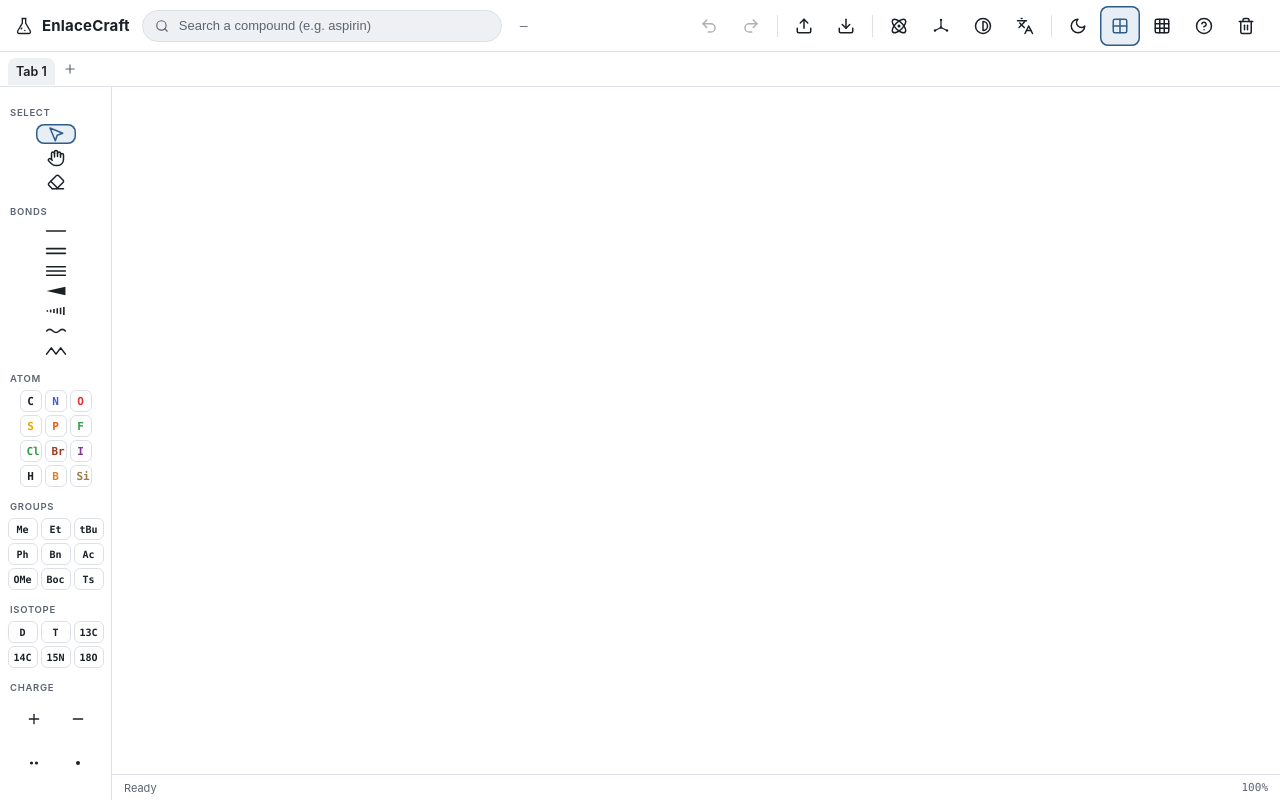
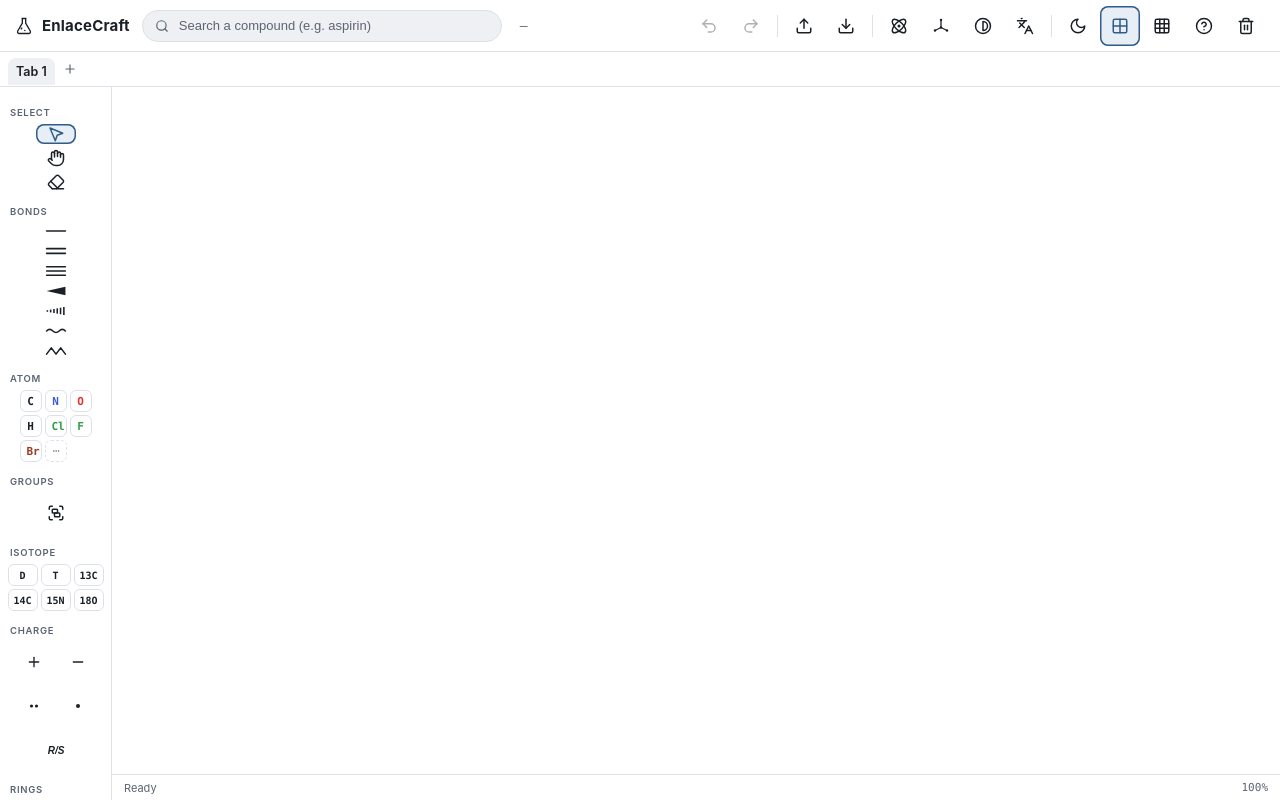
Before and after one commit to MycoPixel/enlacecraft, a React (Vite) app: page / in a window 1280 px wide. Built offline with nearby package versions, Linux system fonts and the light colour scheme.

Commit message:
improved position of groups when added, element picker shorted and can be expanded

```diff
--- a/src/components/Canvas/MoleculeCanvas.tsx
+++ b/src/components/Canvas/MoleculeCanvas.tsx
@@ -46,6 +46,7 @@ export const MoleculeCanvas = forwardRef<SVGSVGElement>(function MoleculeCanvas(
   const hoverPoint = useMoleculeStore((s) => s.hoverPoint);
   const ringTemplateId = useMoleculeStore((s) => s.ringTemplateId);
   const functionalGroupTemplateId = useMoleculeStore((s) => s.functionalGroupTemplateId);
+  const functionalGroupRotation = useMoleculeStore((s) => s.functionalGroupRotation);
 
   const svgRef = ref as React.RefObject<SVGSVGElement>;
   const { onPointerDown, onPointerMove, onPointerUp, onWheel, onDoubleClick, onPointerLeave, onRotateHandleDown } = useCanvasInteractions(svgRef);
@@ -79,7 +80,7 @@ export const MoleculeCanvas = forwardRef<SVGSVGElement>(function MoleculeCanvas(
     : null;
   const functionalGroupAttachment: FunctionalGroupAttachment = hoverAtomId ? { type: "atom", atomId: hoverAtomId } : { type: "none" };
   const functionalGroupPreviewSegments = functionalGroupTemplate && hoverPoint
-    ? previewFunctionalGroupSegments(molecule, functionalGroupTemplate, hoverPoint, functionalGroupAttachment)
+    ? previewFunctionalGroupSegments(molecule, functionalGroupTemplate, hoverPoint, functionalGroupAttachment, functionalGroupRotation)
     : null;
 
   // Free-rotation handle: shown above the current selection's bounding box
--- a/src/components/Sidebar/ElementPicker.tsx
+++ b/src/components/Sidebar/ElementPicker.tsx
@@ -1,5 +1,7 @@
+import { useState } from "react";
+import { MoreHorizontal } from "lucide-react";
 import type { Element } from "../../types/chemistry";
-import { ELEMENTS, ELEMENT_COLOR } from "../../model/constants";
+import { COMMON_ELEMENTS, EXTENDED_ELEMENTS, ELEMENT_COLOR } from "../../model/constants";
 import { useT } from "../../i18n/useT";
 
 interface ElementPickerProps {
@@ -10,9 +12,12 @@ interface ElementPickerProps {
 
 export function ElementPicker({ value, onChange, active }: ElementPickerProps) {
   const t = useT();
-  return (
-    <div className="element-grid">
-      {ELEMENTS.map((el) => (
+  // Stays expanded once opened for as long as the currently-picked element
+  // is one of the "more" ones — so choosing, say, Si doesn't immediately
+  // hide the very button that's now active.
+  const [expanded, setExpanded] = useState(() => EXTENDED_ELEMENTS.includes(value));
+
+  const renderButton = (el: Element) => (
     <button
       key={el}
       className={`element-btn ${active && value === el ? "element-btn--active" : ""}`}
@@ -22,7 +27,22 @@ export function ElementPicker({ value, onChange, active }: ElementPickerProps) {
     >
       {el}
     </button>
-      ))}
+  );
+
+  return (
+    <div className="element-grid">
+      {COMMON_ELEMENTS.map(renderButton)}
+      {expanded
+        ? EXTENDED_ELEMENTS.map(renderButton)
+        : (
+          <button
+            className="element-btn element-btn--more"
+            onClick={() => setExpanded(true)}
+            title={t("element.more")}
+          >
+            <MoreHorizontal size={14} />
+          </button>
+        )}
     </div>
   );
 }
--- a/src/components/Sidebar/FunctionalGroupPicker.tsx
+++ b/src/components/Sidebar/FunctionalGroupPicker.tsx
@@ -43,9 +43,3 @@ export function FunctionalGroupPicker({ value, onChange, active }: FunctionalGro
     </div>
   );
 }
-
-/** Badge for whichever group is currently selected — used as the
- * collapsed dropdown trigger's own label, mirroring RingIcon/RingPicker. */
-export function FunctionalGroupBadge({ templateId }: { templateId: string }) {
-  return <span className="fgroup-trigger-badge">{BADGE[templateId] ?? "?"}</span>;
-}
--- a/src/components/Sidebar/Sidebar.tsx
+++ b/src/components/Sidebar/Sidebar.tsx
@@ -1,5 +1,5 @@
 import { useRef } from "react";
-import { MousePointer2, Hand, Eraser, Plus, Minus, RotateCcw, RotateCw, ZoomIn, ZoomOut, MoveDiagonal, Type, Brackets } from "lucide-react";
+import { MousePointer2, Hand, Eraser, Plus, Minus, RotateCcw, RotateCw, ZoomIn, ZoomOut, MoveDiagonal, Type, Brackets, Group } from "lucide-react";
 import { useMoleculeStore } from "../../store/useMoleculeStore";
 import { ToolButton, SectionLabel } from "./ToolButton";
 import { BondGlyph } from "./BondGlyphs";
@@ -7,7 +7,7 @@ import { ElementPicker } from "./ElementPicker";
 import { GroupPicker } from "./GroupPicker";
 import { IsotopePicker } from "./IsotopePicker";
 import { RingPicker, RingIcon } from "./RingPicker";
-import { FunctionalGroupPicker, FunctionalGroupBadge } from "./FunctionalGroupPicker";
+import { FunctionalGroupPicker } from "./FunctionalGroupPicker";
 import { StructureTemplatePicker, StructureTemplateIcon } from "./StructureTemplatePicker";
 import { STRUCTURE_TEMPLATES } from "../../model/structureTemplates";
 import { ArrowShapePicker, ArrowHeadSizePicker, MiniArrow } from "./ArrowVariantPicker";
@@ -158,11 +158,31 @@ export function Sidebar() {
       />
 
       <SectionLabel>{t("section.groups")}</SectionLabel>
-      <GroupPicker
-        value={atomGroup}
-        onChange={(g) => { setAtomGroup(g); setTool("atom"); }}
-        active={tool === "atom" && !!atomGroup}
-      />
+      <div className="row">
+        <ToolDropdown
+          title={t("tool.groups")}
+          active={(tool === "atom" && !!atomGroup) || tool === "functional-group"}
+          renderContent={(close) => (
+            <div className="groups-menu">
+              <SectionLabel>{t("section.groupsAbbreviated")}</SectionLabel>
+              <GroupPicker
+                value={atomGroup}
+                onChange={(g) => { setAtomGroup(g); setTool("atom"); close(); }}
+                active={tool === "atom" && !!atomGroup}
+              />
+              <SectionLabel>{t("section.groupsFunctional")}</SectionLabel>
+              <FunctionalGroupPicker
+                value={functionalGroupTemplateId}
+                onChange={(id) => { setFunctionalGroupTemplateId(id); setTool("functional-group"); close(); }}
+                active={tool === "functional-group"}
+              />
+              <p className="groups-menu__hint">{t("fgroup.rotateHint")}</p>
+            </div>
+          )}
+        >
+          <Group size={18} />
+        </ToolDropdown>
+      </div>
 
       <SectionLabel>{t("section.isotope")}</SectionLabel>
       <IsotopePicker
@@ -200,15 +220,6 @@ export function Sidebar() {
           />
         )}>
           <RingIcon templateId={ringTemplateId} />
-        </ToolDropdown>
-        <ToolDropdown title={t("tool.functionalGroup")} active={tool === "functional-group"} renderContent={(close) => (
-          <FunctionalGroupPicker
-            value={functionalGroupTemplateId}
-            onChange={(id) => { setFunctionalGroupTemplateId(id); setTool("functional-group"); close(); }}
-            active={tool === "functional-group"}
-          />
-        )}>
-          <FunctionalGroupBadge templateId={functionalGroupTemplateId} />
         </ToolDropdown>
         {STRUCTURE_TEMPLATES.length > 0 && (
           <ToolDropdown title={t("tool.structures")} active={false} renderContent={(close) => (
--- a/src/components/common/ShortcutsOverlay.tsx
+++ b/src/components/common/ShortcutsOverlay.tsx
@@ -59,6 +59,7 @@ const GROUPS: ShortcutGroup[] = [
     titleKey: "shortcuts.group.view",
     items: [
       { keys: "Scroll", descKey: "shortcuts.zoom" },
+      { keys: "Scroll (Functional group tool)", descKey: "shortcuts.rotateFunctionalGroup" },
       { keys: "Middle-click drag", descKey: "shortcuts.panMiddle" },
       { keys: "Right-click", descKey: "shortcuts.rightClickSelect" },
       { keys: "Shift + click", descKey: "shortcuts.addToSelection" },
--- a/src/model/constants.ts
+++ b/src/model/constants.ts
@@ -3,9 +3,22 @@ import type { Element, RingTemplate } from "../types/chemistry";
 /** Canonical bond length in SVG user units at zoom = 1. */
 export const BOND_LEN = 42;
 
+/** All elements the app can place on an atom, common ones first — used
+ * wherever the full set is genuinely needed (e.g. isotopes, molfile
+ * import). For the sidebar picker itself, see COMMON_ELEMENTS/
+ * EXTENDED_ELEMENTS below, which split this into an always-visible set
+ * plus an expandable "more" set. */
 export const ELEMENTS: Element[] = [
   "C", "N", "O", "S", "P", "F", "Cl", "Br", "I", "H", "B", "Si",
 ];
+
+/** Shown directly in the sidebar's element picker, no expansion needed —
+ * the handful of elements that come up in the overwhelming majority of
+ * structures. */
+export const COMMON_ELEMENTS: Element[] = ["C", "N", "O", "H", "Cl", "F", "Br"];
+
+/** Everything else, tucked behind the picker's "more elements" toggle. */
+export const EXTENDED_ELEMENTS: Element[] = ELEMENTS.filter((el) => !COMMON_ELEMENTS.includes(el));
 
 /** Approximate CPK-style coloring for atom labels. */
 export const ELEMENT_COLOR: Record<Element, string> = {
--- a/src/store/useMoleculeStore.ts
+++ b/src/store/useMoleculeStore.ts
@@ -155,6 +155,12 @@ interface MoleculeStore {
   atomLabelRevealTargets: Set<string>;
   ringTemplateId: string;
   functionalGroupTemplateId: string;
+  /** Manual rotation offset (radians), adjustable by scrolling while
+   * hovering the canvas with the functional-group tool active, applied on
+   * top of the automatic "point away from existing bonds" orientation —
+   * see engine/functionalGroupPlacement.ts. Resets to 0 whenever a
+   * different template is picked. */
+  functionalGroupRotation: number;
   selected: Set<string>;
   view: ViewTransform;
   theme: Theme;
@@ -203,6 +209,7 @@ interface MoleculeStore {
   setAtomLabelRevealTargets: (targets: Set<string>) => void;
   setRingTemplateId: (id: string) => void;
   setFunctionalGroupTemplateId: (id: string) => void;
+  setFunctionalGroupRotation: (rad: number | ((r: number) => number)) => void;
   setSelected: (s: Set<string>) => void;
   setView: (v: ViewTransform | ((v: ViewTransform) => ViewTransform)) => void;
   toggleTheme: () => void;
@@ -457,6 +464,7 @@ export const useMoleculeStore = create<MoleculeStore>((set, get) => {
     atomLabelRevealTargets: new Set(),
     ringTemplateId: "benzene",
     functionalGroupTemplateId: "carboxylic-acid",
+    functionalGroupRotation: 0,
     selected: new Set(),
     view: { scale: 1, tx: 0, ty: 0 },
     theme: "light",
@@ -485,7 +493,9 @@ export const useMoleculeStore = create<MoleculeStore>((set, get) => {
     setHoverPoint: (p) => set({ hoverPoint: p }),
     setAtomLabelRevealTargets: (targets) => set({ atomLabelRevealTargets: targets }),
     setRingTemplateId: (id) => set({ ringTemplateId: id }),
-    setFunctionalGroupTemplateId: (id) => set({ functionalGroupTemplateId: id }),
+    setFunctionalGroupTemplateId: (id) => set({ functionalGroupTemplateId: id, functionalGroupRotation: 0 }),
+    setFunctionalGroupRotation: (rad) =>
+      set((s) => ({ functionalGroupRotation: typeof rad === "function" ? rad(s.functionalGroupRotation) : rad })),
     setSelected: (s) => set({ selected: s }),
     setView: (v) => set((s) => ({ view: typeof v === "function" ? v(s.view) : v })),
     toggleTheme: () => set((s) => ({ theme: s.theme === "light" ? "dark" : "light" })),
@@ -610,7 +620,7 @@ export const useMoleculeStore = create<MoleculeStore>((set, get) => {
       commit((mol) => placeRingImpl(mol, template, center, attachment));
     },
     placeFunctionalGroup: (template, center, attachment) => {
-      commit((mol) => placeFunctionalGroupImpl(mol, template, center, attachment));
+      commit((mol) => placeFunctionalGroupImpl(mol, template, center, attachment, get().functionalGroupRotation));
     },
 
     loadMolecule: (mol) => set({ molecule: mol, past: [], future: [], selected: new Set(), hasUnsavedChanges: true }),
--- a/src/styles/app.css
+++ b/src/styles/app.css
@@ -500,6 +500,19 @@
   box-shadow: inset 0 0 0 1.5px var(--accent);
 }
 
+.element-btn--more {
+  display: flex;
+  align-items: center;
+  justify-content: center;
+  color: var(--ink-soft);
+  border-style: dashed;
+}
+
+.element-btn--more:hover {
+  color: var(--accent);
+  border-color: var(--accent);
+}
+
 .group-btn {
   width: auto;
   min-width: 30px;
@@ -568,13 +581,27 @@
   box-shadow: inset 0 0 0 1.5px var(--accent);
 }
 
-.fgroup-trigger-badge {
-  font-family: var(--mono);
-  font-size: 9.5px;
-  font-weight: 700;
-  line-height: 1;
-  white-space: nowrap;
-  letter-spacing: -0.03em;
+.groups-menu {
+  display: flex;
+  flex-direction: column;
+  gap: 4px;
+  min-width: 160px;
+}
+
+.groups-menu .section-label {
+  margin: 6px 0 2px;
+}
+
+.groups-menu .section-label:first-child {
+  margin-top: 0;
+}
+
+.groups-menu__hint {
+  margin: 4px 0 0;
+  font-size: 10.5px;
+  line-height: 1.4;
+  color: var(--ink-soft);
+  max-width: 200px;
 }
 
 .structure-list {
```
Also changed, not shown: src/engine/functionalGroupPlacement.ts (+32 -15 lines), src/hooks/useCanvasInteractions.ts (+13 -1 lines), src/i18n/translations.ts (+12 -0 lines). Lines whose indentation alone changed are shown as unchanged.
